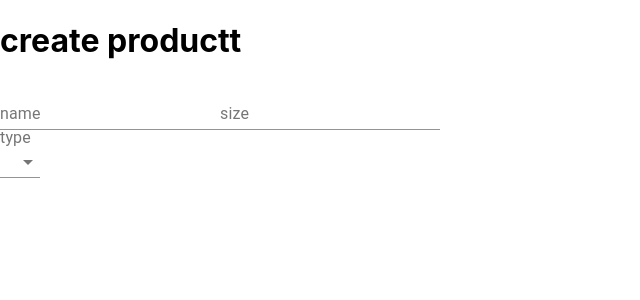
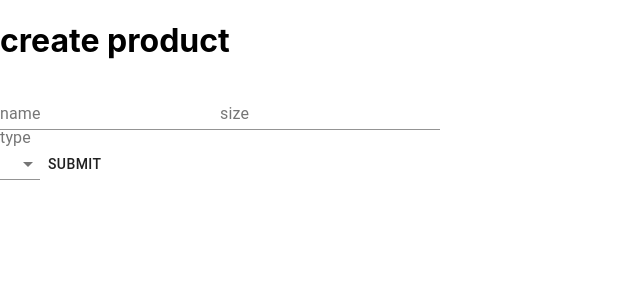
Before and after one commit to iChris96/react-testing-simple-form, a React (Create React App) app: page / in a window 1280 px wide. Shown: the top 300 px of the page, without its empty margins (0-640 px from the left). Built offline with nearby package versions, Linux system fonts and the light colour scheme.

Commit message:
testing blur and error events for inputs

```diff
--- a/src/form/form.js
+++ b/src/form/form.js
@@ -1,18 +1,41 @@
-import React from 'react'
+import React, { useState } from 'react'
 import TextField from '@material-ui/core/TextField'
-import { InputLabel, Select, MenuItem } from '@material-ui/core';
+import { InputLabel, Select, MenuItem, Button } from '@material-ui/core';
 
 export const Form = () => {
-    const x = 22;
-    console.log(x);
+
+    const [formErrors, setFormErrors] = useState({ name: '', size: '', type: '' });
+
+    const handleSubmit = (e) => {
+        e.preventDefault();
+
+        const { name, size, type } = e.target.elements;
+
+        if (!name.value) {
+            setFormErrors(prevState => ({ ...prevState, name: 'The name is required' }))
+        }
+
+        if (!size.value) {
+            setFormErrors(prevState => ({ ...prevState, size: 'The size is required' }))
+        }
+
+        if (!type.value) {
+            setFormErrors(prevState => ({ ...prevState, type: 'The type is required' }))
+        }
+    }
+
+    const handleBlur = (e) => {
+        const { name, value } = e.target;
+        setFormErrors({ ...formErrors, [name]: value.length === 0 ? `the ${name} is required` : '' })
+    }
 
     return (
         <>
-            <h1>create productt</h1>
-            <form>
-                <TextField label="name" id="name" />
-                <TextField label="size" id="size" />
-                <InputLabel htmlFor="type">type</InputLabel>
+            <h1>create product</h1>
+            <form onSubmit={handleSubmit}>
+                <TextField label="name" id="name" name='name' helperText={formErrors.name} onBlur={handleBlur} />
+                <TextField label="size" id="size" name='size' helperText={formErrors.size} onBlur={handleBlur} />
+                <InputLabel htmlFor="type" helperText={formErrors.type}>type</InputLabel>
                 <Select
                     native
                     id="demo-simple-select"
@@ -27,6 +50,9 @@ export const Form = () => {
                     <MenuItem value="furniture">furniture</MenuItem>
                     <MenuItem value="clothing">clothing</MenuItem>
                 </Select>
+                {formErrors.type.length > 0 && <p>{formErrors.type}</p>}
+
+                <Button type='submit'>Submit</Button>
             </form>
         </>
     )
```
Also changed, not shown: 1 other file (tests, documents, lock files or other folders).
